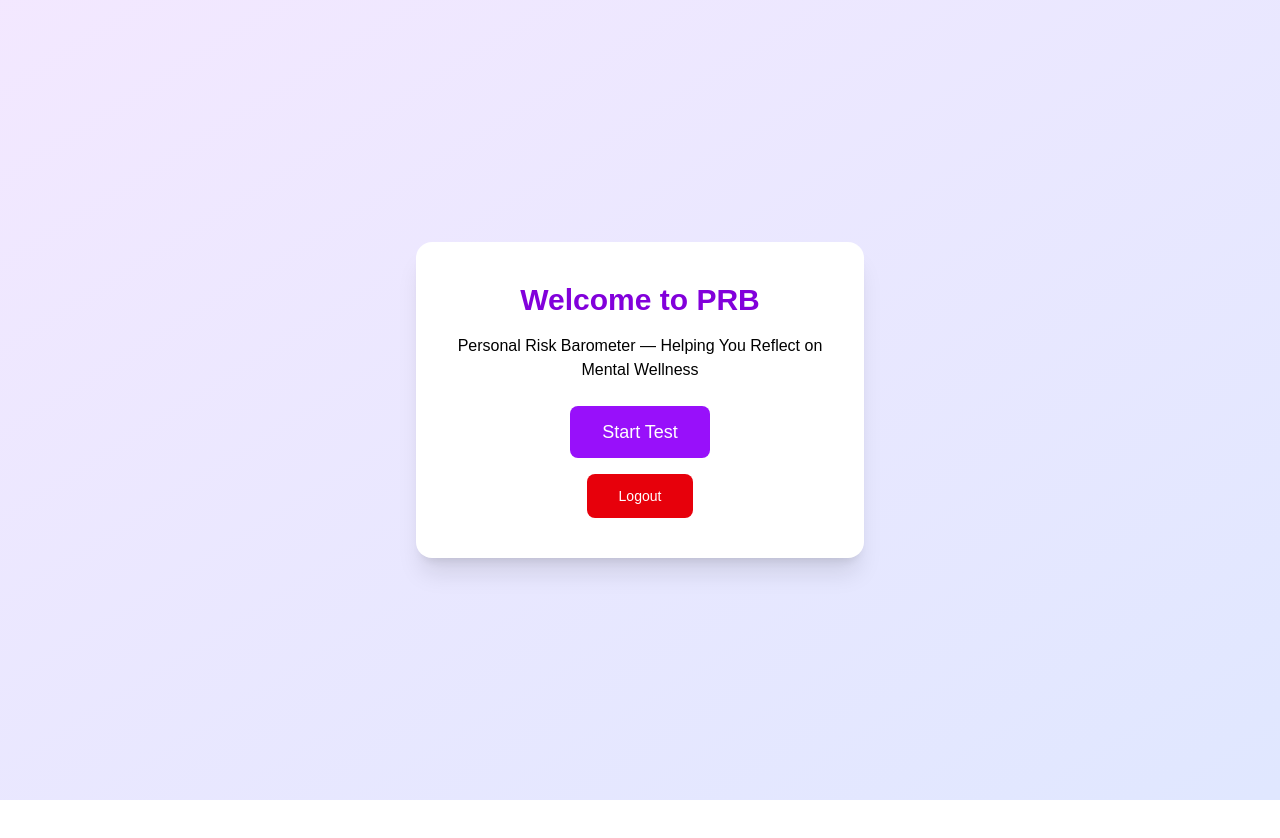
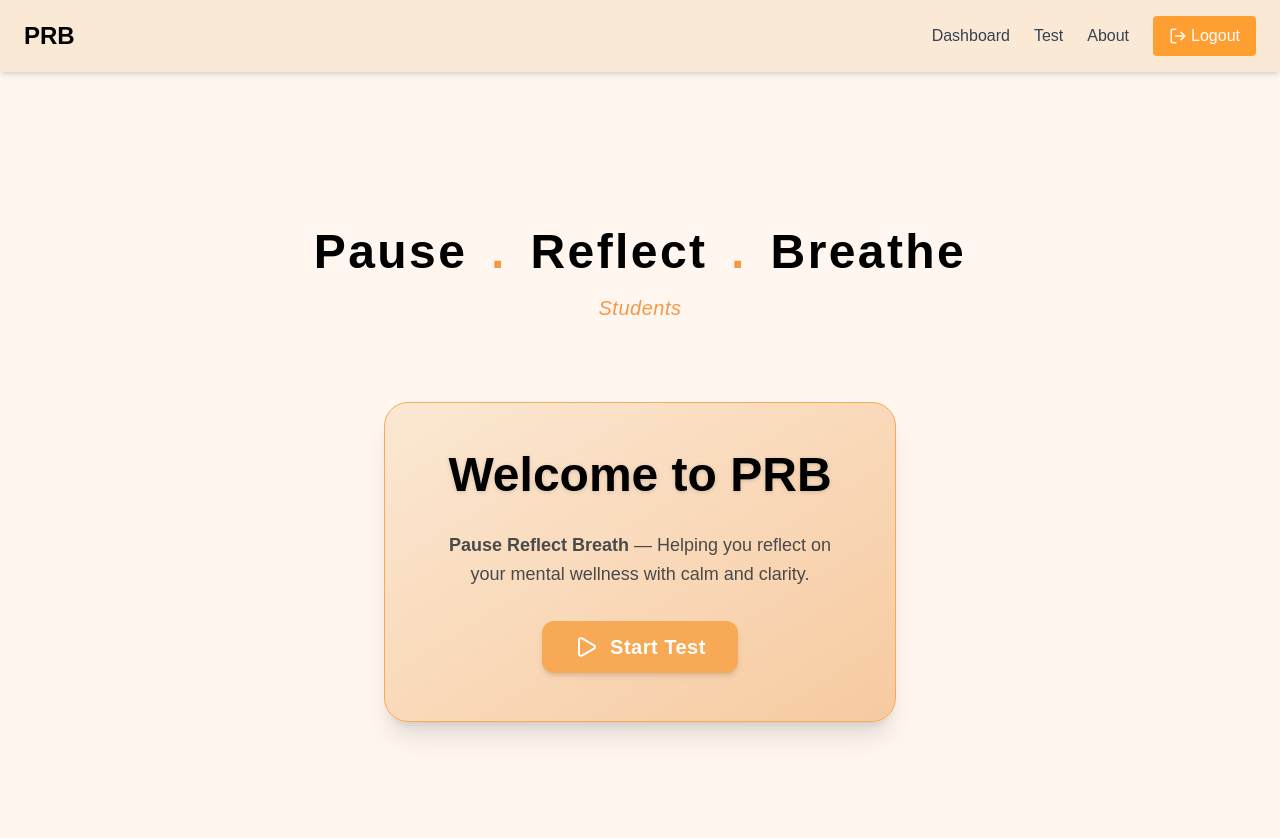
Before and after one commit to Bishal-NITS-2003/suicide-prevention-app, a Next.js app: page /dashboard in a window 1280 px wide. Shown: the top 838 px of the page. Before the commit the page ends 800 px from the top, so only its background shows below. Built offline with nearby package versions, Linux system fonts and the light colour scheme.

Commit message:
landing page,dashboard,and some ui fixes

```diff
--- a/package.json
+++ b/package.json
@@ -13,6 +13,7 @@
   "dependencies": {
     "bcryptjs": "^3.0.2",
     "jsonwebtoken": "^9.0.2",
+    "lucide-react": "^0.513.0",
     "moment-timezone": "^0.6.0",
     "mongoose": "^8.15.1",
     "next": "15.3.3",
--- /dev/null
+++ b/src/app/components/Navbar.tsx
@@ -0,0 +1,76 @@
+"use client";
+import Link from "next/link";
+import { LogOut, Menu } from "lucide-react";
+import { useState } from "react";
+
+export default function Navbar({ onLogout }: { onLogout: () => void }) {
+  const [isOpen, setIsOpen] = useState(false);
+
+  return (
+    <nav className="bg-[#fae9d5] shadow-md px-6 py-4 sticky top-0 z-50">
+      <div className="max-w-7xl mx-auto flex justify-between items-center">
+        <Link href="/" className="text-2xl font-bold text-black">
+          PRB
+        </Link>
+
+        <div className="hidden md:flex items-center gap-6 text-gray-700 font-medium">
+          <Link href="/dashboard" className="hover:text-purple-600 transition">
+            Dashboard
+          </Link>
+          <Link href="/Testpage" className="hover:text-purple-600 transition">
+            Test
+          </Link>
+          <Link href="/about" className="hover:text-purple-600 transition">
+            About
+          </Link>
+          <button
+            onClick={onLogout}
+            className="flex items-center gap-1 bg-[#ff9f32] text-white px-4 py-2 rounded hover:bg-[#fac07e] transition"
+          >
+            <LogOut size={18} />
+            Logout
+          </button>
+        </div>
+
+        <button
+          className="md:hidden text-gray-700"
+          onClick={() => setIsOpen(!isOpen)}
+        >
+          <Menu size={28} />
+        </button>
+      </div>
+
+      {isOpen && (
+        <div className="md:hidden mt-2 flex flex-col gap-4 text-gray-700 font-medium">
+          <Link
+            href="/dashboard"
+            className="px-4"
+            onClick={() => setIsOpen(false)}
+          >
+            Dashboard
+          </Link>
+          <Link
+            href="/Testpage"
+            className="px-4"
+            onClick={() => setIsOpen(false)}
+          >
+            Test
+          </Link>
+          <Link href="/about" className="px-4" onClick={() => setIsOpen(false)}>
+            About
+          </Link>
+          <button
+            onClick={() => {
+              setIsOpen(false);
+              onLogout();
+            }}
+            className="text-left px-4 text-red-600"
+          >
+            <LogOut size={18} className="inline mr-2" />
+            Logout
+          </button>
+        </div>
+      )}
+    </nav>
+  );
+}
--- a/src/app/components/videoResponse.tsx
+++ b/src/app/components/videoResponse.tsx
@@ -67,7 +67,6 @@ const VideoRecorder = forwardRef(function VideoRecorder(
     };
   }, [onVideoReady]);
 
-  // Expose stopRecording method to parent via ref
   useImperativeHandle(ref, () => ({
     stopRecording() {
       if (
--- a/src/app/dashboard/page.tsx
+++ b/src/app/dashboard/page.tsx
@@ -1,50 +1,73 @@
 "use client";
+
 import Link from "next/link";
 
+import { Play } from "lucide-react";
+import Navbar from "@/app/components/Navbar";
+
 export default function DashboardPage() {
-  const Logout = async () => {
+  const handleLogout = async () => {
     try {
       const response = await fetch("/api/v1/signOut", {
-        method: "Get",
+        method: "GET",
       });
+
       if (!response.ok) {
         const errorData = await response.json();
         console.error("Logout failed:", errorData.message);
         return;
       }
+
       const data = await response.json();
-      console.log(data.message); // Sign out successfully
+      console.log(data.message);
+
+      // Redirect only after successful logout
+      window.location.href = "/signIn";
     } catch (error) {
       console.error("Logout failed:", error);
-    } finally {
-      window.location.href = "/signIn";
     }
   };
 
   return (
-    <div className="min-h-screen flex items-center justify-center bg-gradient-to-br from-purple-100 to-indigo-100 text-black">
-      <div className="text-center p-10 bg-white rounded-2xl shadow-xl max-w-md w-full">
-        <h1 className="text-3xl font-bold text-purple-700 mb-4">
+    <>
+      {/* Navbar */}
+      <Navbar onLogout={handleLogout} />
+
+      <div className="min-h-screen flex flex-col items-center justify-center bg-[#fef6ef] p-8 space-y-20">
+        {/* Title */}
+        <h2 className="text-4xl sm:text-5xl font-extrabold text-black text-center tracking-wider leading-tight">
+          Pause <span className="mx-2 text-[#f79848]">.</span> Reflect{" "}
+          <span className="mx-2 text-[#f79848]">.</span> Breathe
+          <span className="text-[#f79848] block text-xl mt-3 italic font-light tracking-wide">
+            Students
+          </span>
+        </h2>
+
+        {/* Welcome Card */}
+        <div className="bg-gradient-to-br from-[#fbe8d3] to-[#f7caa0] rounded-3xl shadow-xl max-w-lg w-full p-12 text-center space-y-8 border border-[#f7a955]">
+          <h1 className="text-5xl font-extrabold text-black drop-shadow-sm">
             Welcome to PRB
           </h1>
-        <p className="text-black mb-6">
-          Personal Risk Barometer — Helping You Reflect on Mental Wellness
+          <p className="text-[#4a4a4a] text-lg max-w-md mx-auto leading-relaxed font-medium">
+            <strong>Pause Reflect Breath</strong> — Helping you reflect on your
+            mental wellness with calm and clarity.
           </p>
-        <div className="flex flex-col items-center space-y-4">
-          <Link href="/Testpage">
-            <button className="bg-purple-600 text-white px-8 py-3 rounded-lg hover:bg-purple-700 transition font-medium text-lg">
+
+          <div className="flex flex-col gap-6 mt-8 items-center">
+            <Link href="/Testpage" passHref>
+              <button
+                className="flex items-center justify-center gap-3 bg-[#f7a955] hover:bg-[#f99822]
+                     text-white px-8 py-3 rounded-xl shadow-md text-xl font-semibold tracking-wide
+                     transition-colors duration-300 active:scale-95"
+                aria-label="Start Test"
+              >
+                <Play size={24} />
                 Start Test
               </button>
             </Link>
-          <button
-            onClick={Logout}
-            type="button"
-            className="bg-red-600 text-white px-8 py-3 rounded-lg hover:bg-red-700 transition font-medium text-sm"
-          >
-            Logout
-          </button>
           </div>
         </div>
       </div>
+    </>
   );
 }
--- a/src/app/page.tsx
+++ b/src/app/page.tsx
@@ -2,17 +2,43 @@ import Link from "next/link";
 
 export default function Home() {
   return (
-    <div className="flex flex-col items-center justify-center w-full h-[100vh] gap-1">
-      <h1 className="text-2xl">Welcome To My App</h1>
-      <Link className="text-blue-400" href="/signIn">
-        Sign In
-      </Link>
-      <Link className="text-blue-400" href="/signUp">
-        Sign Up
-      </Link>
-      <Link className="text-blue-400" href="/dashboard">
-        Dashboard
-      </Link>
+    <div className="flex flex-col items-center justify-center w-full h-[100vh] bg-gradient-to-br from-[#ffe5b4] via-[#ffd1a3] to-[#ffb380] px-6 py-10 text-center">
+      <h1 className="text-5xl sm:text-6xl font-extrabold text-orange-800 drop-shadow-lg mb-4 tracking-tight">
+        Welcome to{" "}
+        <span className="text-white bg-orange-600 px-3 py-1 rounded-[12px] shadow">
+          PRB
+        </span>
+      </h1>
+
+      <p className="text-lg sm:text-xl text-orange-900 font-medium max-w-xl leading-relaxed mb-10">
+        <span className="italic font-semibold">Pause. Reflect. Breathe.</span>
+        <br />
+        Your journey to mental wellness starts here
+      </p>
+
+      <div className="flex flex-wrap justify-center gap-4">
+        <Link href="/signIn">
+          <button className="bg-orange-600 hover:bg-orange-700 text-white px-6 py-3 rounded-full font-semibold shadow transition-all duration-200">
+            Sign In
+          </button>
+        </Link>
+
+        <Link href="/signUp">
+          <button className="bg-white hover:bg-orange-100 text-orange-700 px-6 py-3 rounded-full font-semibold shadow border border-orange-300 transition-all duration-200">
+            Sign Up
+          </button>
+        </Link>
+
+        <Link href="/dashboard">
+          <button className="bg-orange-300 hover:bg-orange-400 text-white px-6 py-3 rounded-full font-semibold shadow transition-all duration-200">
+            Go to Dashboard
+          </button>
+        </Link>
+      </div>
+
+      <p className="mt-12 text-sm text-orange-900 opacity-80">
+        © 2025 PRB — All rights reserved
+      </p>
     </div>
   );
 }
--- a/src/app/result/page.tsx
+++ b/src/app/result/page.tsx
@@ -11,15 +11,18 @@ export default function ResultPage() {
   };
 
   return (
-    <div className="min-h-screen flex items-center justify-center bg-green-50 text-black">
-      <div className="bg-white p-10 rounded-lg shadow-lg text-center">
-        <h1 className="text-3xl font-bold mb-4">Thank You!</h1>
-        <p className="text-lg mb-6">
-          Your wellness check has been successfully submitted.
+    <div className="min-h-screen flex items-center justify-center bg-gradient-to-br from-[#ffe5b4] via-[#ffd1a3] to-[#ffb380] text-black">
+      <div className="bg-white p-10 rounded-3xl shadow-2xl text-center max-w-md w-full">
+        <h1 className="text-4xl font-extrabold text-orange-800 mb-4 drop-shadow-md">
+          Thank You!
+        </h1>
+        <p className="text-lg text-orange-900 mb-6 leading-relaxed">
+          Your wellness check has been <br className="sm:hidden" />
+          successfully submitted ✨
         </p>
         <button
           onClick={handleNext}
-          className="bg-blue-600 text-white px-6 py-2 rounded-md hover:bg-blue-700 transition"
+          className="bg-orange-500 hover:bg-orange-600 text-white px-8 py-3 rounded-full text-lg font-semibold shadow-md transition-all duration-200"
         >
           Next
         </button>
--- a/src/app/signIn/page.tsx
+++ b/src/app/signIn/page.tsx
@@ -76,7 +76,6 @@ export default function SignInPage() {
           className="flex flex-col gap-5"
           onSubmit={(e) => e.preventDefault()}
         >
-          {/* UserId or Email */}
           <div>
             <label className="block text-gray-700 mb-2">UserID or Email</label>
             <div className="relative">
@@ -93,7 +92,6 @@ export default function SignInPage() {
             </div>
           </div>
 
-          {/* Password */}
           <div>
             <label className="block text-gray-700 mb-2">Password</label>
             <div className="relative">
```
Also changed, not shown: src/app/Testpage/page.tsx (+8 -10 lines), 1 other file (tests, documents, lock files or other folders). Lines whose indentation alone changed are shown as unchanged.
